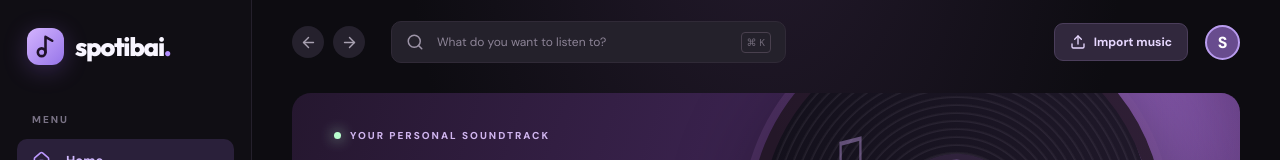
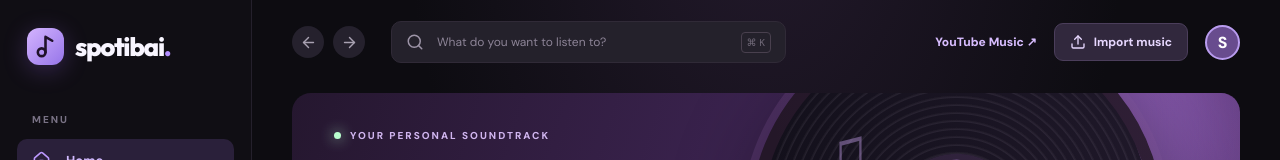
Before and after one commit to jcmejia-dev/spotibai, a Next.js app: page / in a window 1280 px wide. Shown: the top 160 px of the page. Built offline with nearby package versions, Linux system fonts and the light colour scheme.

Commit message:
feat: add YouTube discovery navigation to home

```diff
--- a/app/page.tsx
+++ b/app/page.tsx
@@ -89,7 +89,7 @@ export default function Page(){
  </aside>
  {sideOpen&&<div className="mobile-shade" onClick={()=>setSideOpen(false)}/>}
  <main className="main">
- <header className="topbar"><div className="history"><button className="menu-toggle icon-button" onClick={()=>setSideOpen(true)} aria-label="Open menu"><Menu size={21}/></button><button className="circle" onClick={()=>changeView("home")} aria-label="Home"><ArrowLeft size={17}/></button><button className="circle" onClick={()=>changeView("library")} aria-label="Library"><ArrowRight size={17}/></button></div><label className="searchbox"><Search size={18}/><input placeholder="What do you want to listen to?" value={search} onFocus={()=>setView("search")} onChange={e=>{setSearch(e.target.value);setView("search")}}/><span className="shortcut">⌘ K</span></label><div className="top-actions"><button className="import-button" onClick={()=>picker.current?.click()}><Upload size={16}/> <span>Import music</span></button><button className="avatar" title="Your profile">S</button></div></header>
+ <header className="topbar"><div className="history"><button className="menu-toggle icon-button" onClick={()=>setSideOpen(true)} aria-label="Open menu"><Menu size={21}/></button><button className="circle" onClick={()=>changeView("home")} aria-label="Home"><ArrowLeft size={17}/></button><button className="circle" onClick={()=>changeView("library")} aria-label="Library"><ArrowRight size={17}/></button></div><label className="searchbox"><Search size={18}/><input placeholder="What do you want to listen to?" value={search} onFocus={()=>setView("search")} onChange={e=>{setSearch(e.target.value);setView("search")}}/><span className="shortcut">⌘ K</span></label><div className="top-actions"><a href="/youtube" style={{color:"#d8bdff",fontSize:12,fontWeight:800,textDecoration:"none",whiteSpace:"nowrap"}}>YouTube Music ↗</a><button className="import-button" onClick={()=>picker.current?.click()}><Upload size={16}/> <span>Import music</span></button><button className="avatar" title="Your profile">S</button></div></header>
  <div className="scroll-content">
  {view==="home"?<>
  <div className="welcome"><span className="eyebrow"><span className="pulse"/> YOUR PERSONAL SOUNDTRACK</span><h1>Music sounds better<br/><em>in your world.</em></h1><p>Discover new favorites, revisit old ones, and keep the good vibes playing.</p><div className="welcome-actions"><button className="primary-button" onClick={()=>picker.current?.click()}><Upload size={17}/> Add your music</button><button className="subtle-button" onClick={()=>changeView("search")}>Explore music <ArrowRight size={16}/></button></div><div className="hero-orb one"/><div className="hero-orb two"/><div className="hero-vinyl"><div className="vinyl-center"><Music2 size={35}/></div></div><span className="floating-note n1">♪</span><span className="floating-note n2">♫</span></div>
```
